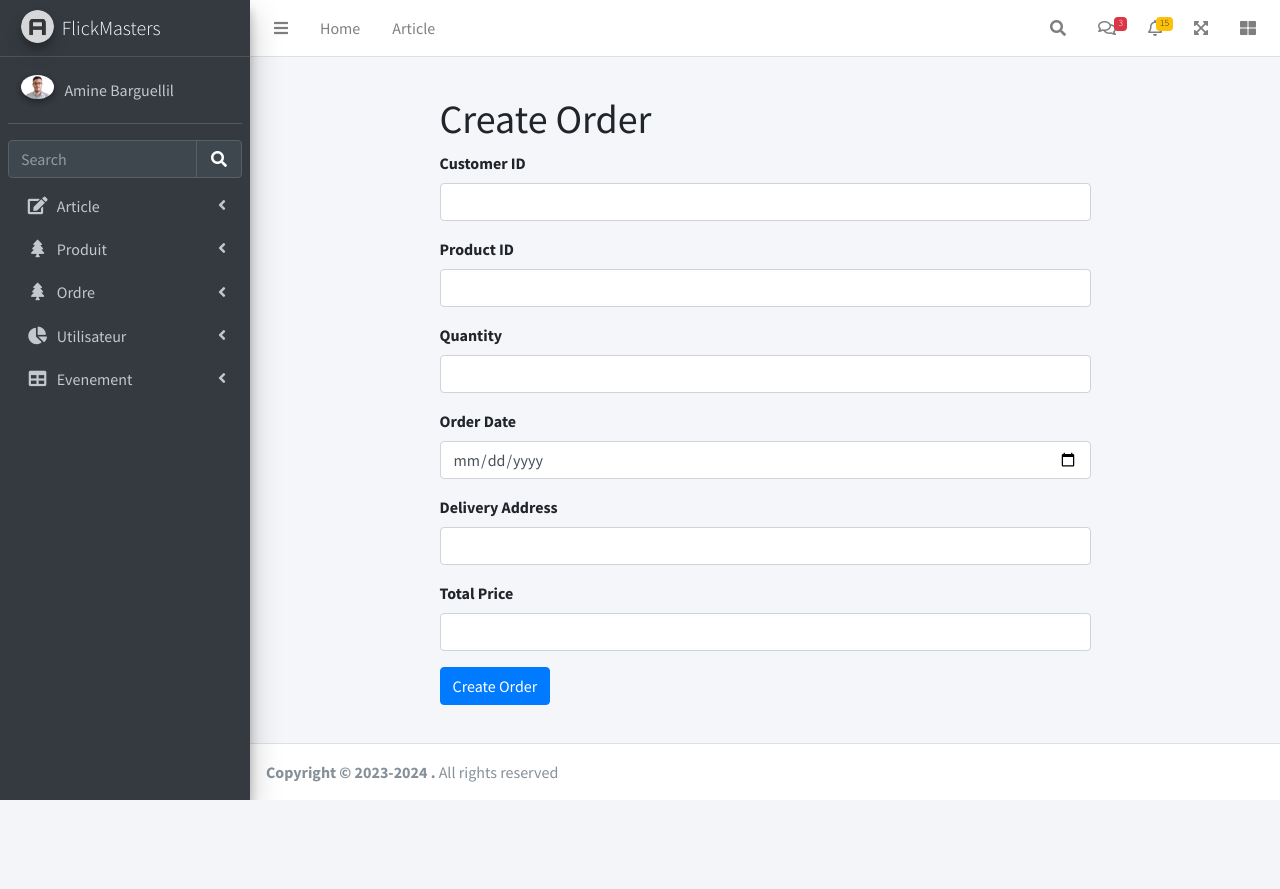
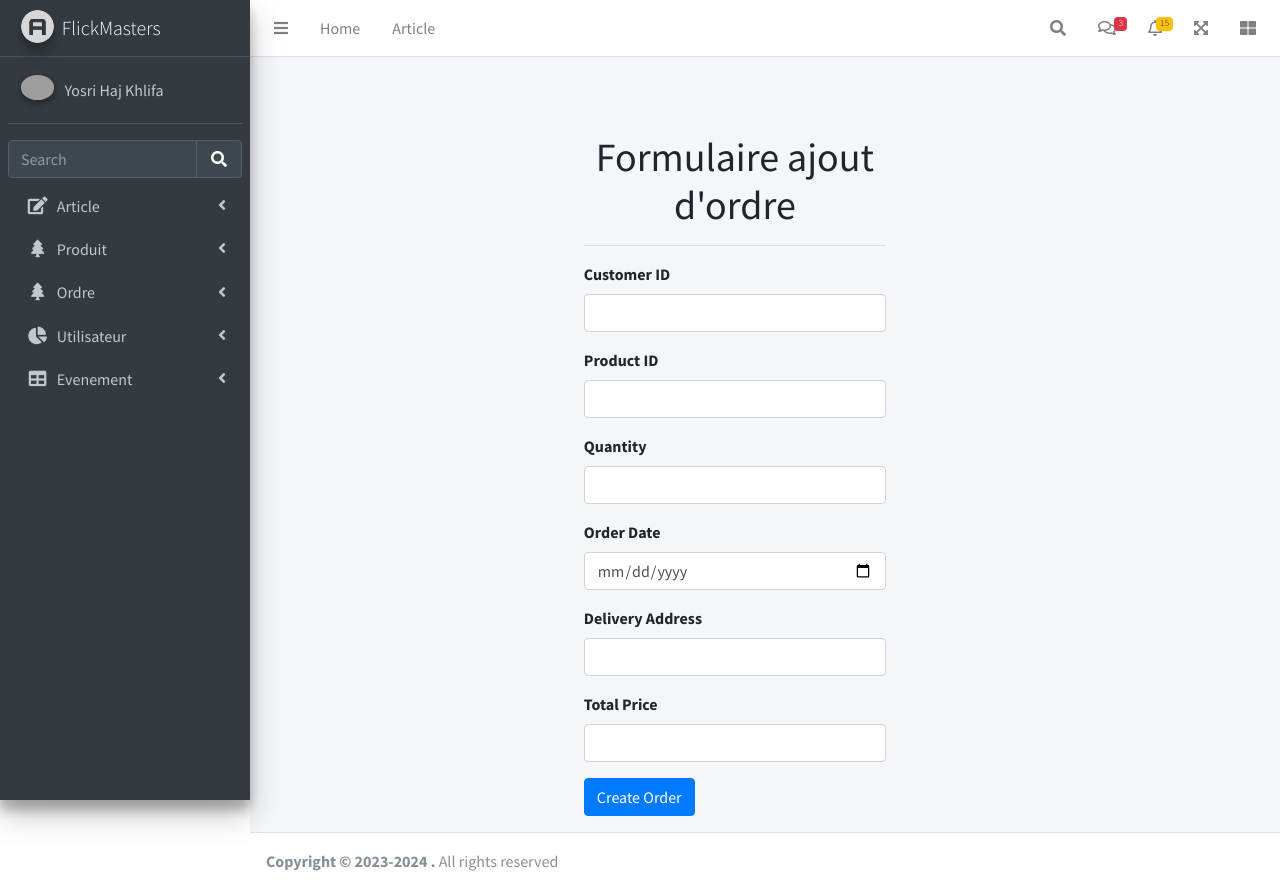
Before and after one commit to yosri-hk/FlickMasters, a Laravel app: page /orders/create in a window 1280 px wide. Before the commit the page ends 800 px from the top, so only its background shows below. Run offline with Laravel 10, Linux system fonts and the light colour scheme; some libraries are stand-ins or nearby versions; grey boxes are pictures that could not be loaded.

Commit message:
order_crud

```diff
--- a/resources/views/Orders/create.blade.php
+++ b/resources/views/Orders/create.blade.php
@@ -1,13 +1,43 @@
 @extends('Orders.layout')
 @section('content')
+<div class="content-wrapper">
+  <!-- Content Header (Page header) -->
+  <div class="content-header">
+    <div class="container-fluid">
+      <div class="row mb-2">
+        <div class="col-sm-6">
+          <h1 class="m-0"></h1>
+        </div><!-- /.col -->
+      </div><!-- /.row -->
+    </div><!-- /.container-fluid -->
+  </div>
 <section class="content">
-    <div class="container-fluid">
-      <div class="row justify-content-center">
-        <div class="col-md-8">
-          <div class="panel panel-default">
-            <div class="panel-heading"><h1>Create Order</h1></div>
+  <div class="container-fluid">
+    <!-- Small boxes (Stat box) -->
+    <div class="row">
+        <!-- ajouter article -->
+        <div id="ajouterContent">
+        <div class="container">
+    <div class="row justify-content-center">
+        <div class="col-md-9">
+            <h1 class="text-center">Formulaire ajout d'ordre</h1>
+            <hr>
+            @if (session("status"))
+            <div class="alert alert-success">
+              {{session("status")}}
+            </div>
+            @endif
 
-            <div class="panel-body">
+
+            <div>
+    @if($errors->any())
+    <ul>
+        @foreach($errors->all() as $error)
+        <li>{{$error}}</li>
+        @endforeach
+           </ul>
+           @endif
+           </div>
               <form method="POST" action="{{ route('orders.store') }}">
                 @csrf
 
@@ -52,9 +82,22 @@
               </form>
             </div>
           </div>
-        </div>
       </div>
-    </div>
-  </section>
+      <script src="https://cdn.jsdelivr.net/npm/bootstrap@5.3.2/dist/js/bootstrap.bundle.min.js" integrity="sha384-C6RzsynM9kWDrMNeT87bh95OGNyZPhcTNXj1NW7RuBCsyN/o0jlpcV8Qyq46cDfL" crossorigin="anonymous"></script>
+              </div>
+              <!-- ajouter article -->
+          </div>
+          <!-- /.row -->
+          <!-- Main row -->
+          <div class="row">
+            <!-- Left col -->
 
+            <!-- /.Left col -->
+            <!-- right col (We are only adding the ID to make the widgets sortable)-->
+            <!-- right col -->
+          </div>
+          <!-- /.row (main row) -->
+        </div><!-- /.container-fluid -->
+      </section>
+</div>
 @endsection
--- a/resources/views/Orders/layout.blade.php
+++ b/resources/views/Orders/layout.blade.php
@@ -192,10 +192,10 @@
       <!-- Sidebar user panel (optional) -->
       <div class="user-panel mt-3 pb-3 mb-3 d-flex">
         <div class="image">
-          <img src="/dist/img/am3-new.png" class="img-circle elevation-2" alt="User Image">
+          <img src="/dist/img/img08.png" class="img-circle elevation-2" alt="User Image">
         </div>
         <div class="info">
-          <a href="/admin" class="d-block">Amine Barguellil</a>
+          <a href="/admin" class="d-block">Yosri Haj Khlifa</a>
         </div>
       </div>
 
```
Also changed, not shown: public/dist/img/img08.jpg (added).
